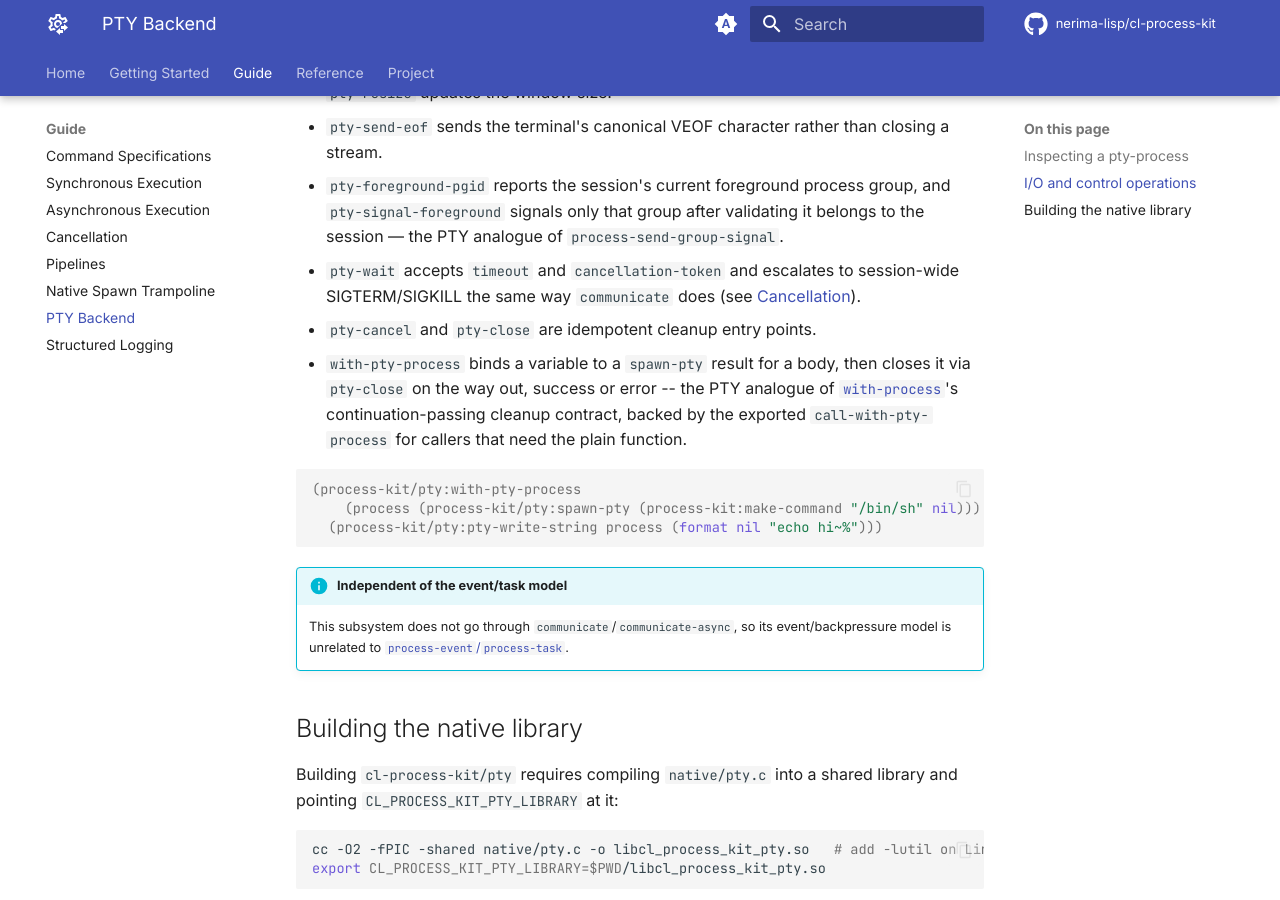
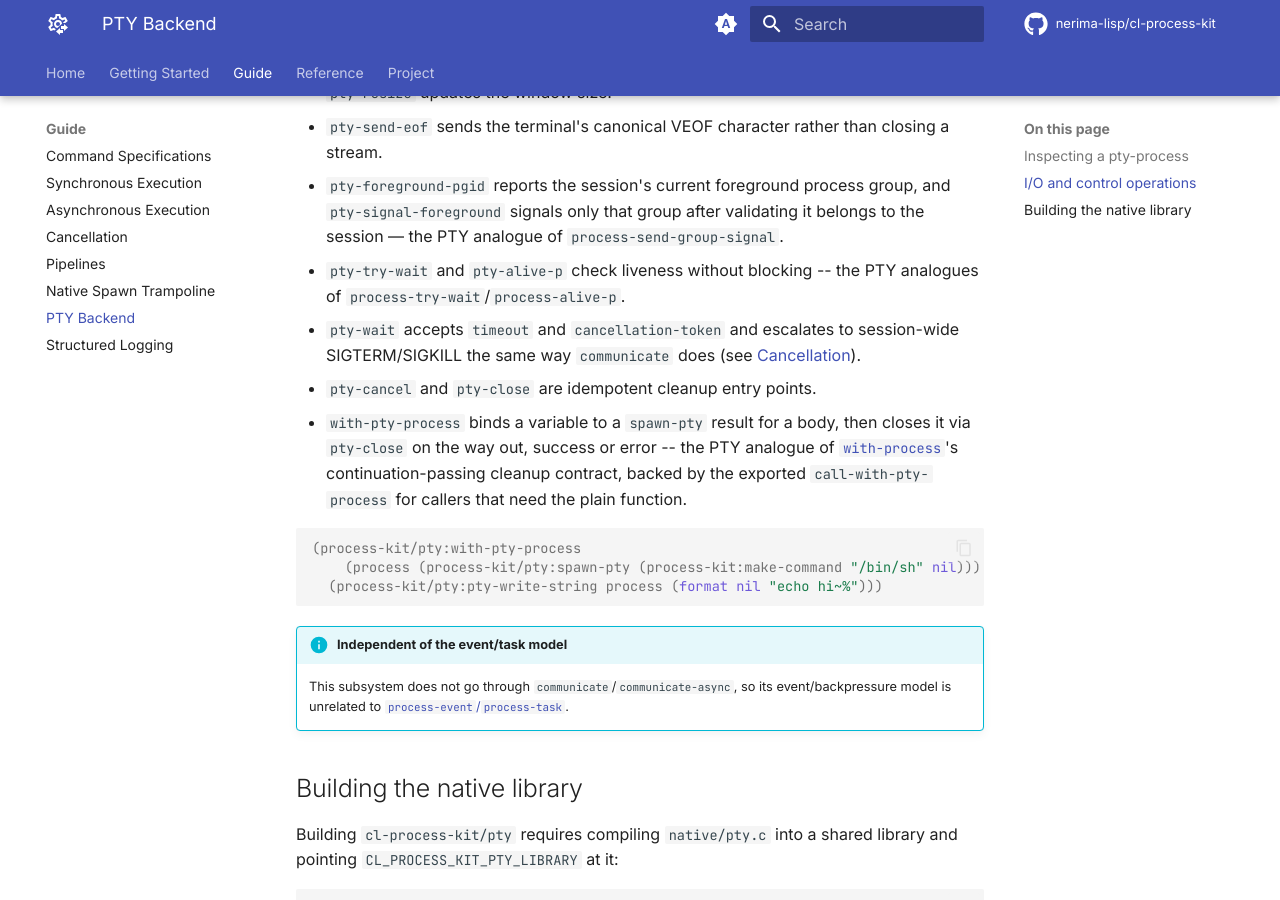
Before and after one commit to nerima-lisp/cl-process-kit, an MkDocs documentation site: the page built from docs/src/guide/pty.md, in a window 1280 px wide and 900 px high, scrolled down 905 px. Built offline with MkDocs 1.6.1 and Material for MkDocs 9.7.7, drawn with Linux system fonts in a browser that asks for light colours; comment, search, counter and statistics services are not loaded.

Commit message:
feat(pty): add pty-try-wait/pty-alive-p
Same API-symmetry search that found with-pty-process two commits ago:
process-handle.lisp has PROCESS-TRY-WAIT/PROCESS-ALIVE-P (non-blocking
liveness checks) alongside the blocking/escalating PROCESS-WAIT, but
pty.lisp only had the blocking PTY-WAIT -- even though the internal
%TRY-WAIT primitive PTY-WAIT's own polling loop already calls existed
and was directly usable.

Added PTY-TRY-WAIT/PTY-ALIVE-P (exported from process-kit/pty),
pointed PTY-WAIT's loop at the new public PTY-TRY-WAIT instead of the
internal %TRY-WAIT directly, matching PROCESS-WAIT's existing
call-the-public-function convention in process-handle.lisp. Documented
in docs/src/guide/pty.md.

A real bug surfaced while testing this, worth recording: the first
test written for this ("read ready; exit 0" plus a PTY-WRITE-STRING
newline to unblock the read, the exact synchronization shape
t/pty-test.lisp's pre-existing "propagates terminal resize state" test
already used successfully) hung the whole checks.pty-tests derivation
indefinitely under `nix build` -- reproduced twice, confirmed genuine
(not the documented SETUP-SERVE-EVENT-PIPE Nix-sandbox flake) by
raising timeoutSeconds to 300 and still hitting it, then isolated to
this one test specifically by commenting it out and confirming the
other 6 (including one already using WITH-PTY-PROCESS) passed clean.
Redesigned the test around a plain `sleep 0.2; exit 0` instead of the
read/write handshake, sidestepping whatever specific interaction caused
the hang rather than chasing it further under time pressure -- the
combination of NEW pty-try-wait/pty-alive-p calls before a PTY-WRITE
plus that exact read-unblock pattern is the untested shape; a plain
timed sleep needs no such synchronization at all.

Verified with a full `nix flake check` (180/180 + 7/7 PTY -- one
retry needed for an unrelated, confirmed SETUP-SERVE-EVENT-PIPE flake
on a different test, matching this project's documented environmental
flake class exactly).

```diff
--- a/docs/src/guide/pty.md
+++ b/docs/src/guide/pty.md
@@ -42,6 +42,8 @@ returns the same result directly); it is `nil` beforehand.
   group, and `pty-signal-foreground` signals only that group after
   validating it belongs to the session — the PTY analogue of
   `process-send-group-signal`.
+- `pty-try-wait` and `pty-alive-p` check liveness without blocking -- the
+  PTY analogues of `process-try-wait`/`process-alive-p`.
 - `pty-wait` accepts `timeout` and `cancellation-token` and escalates to
   session-wide SIGTERM/SIGKILL the same way `communicate` does (see
   [Cancellation](cancellation.md)).
```
Also changed, not shown: CHANGELOG.md, 3 other files.
